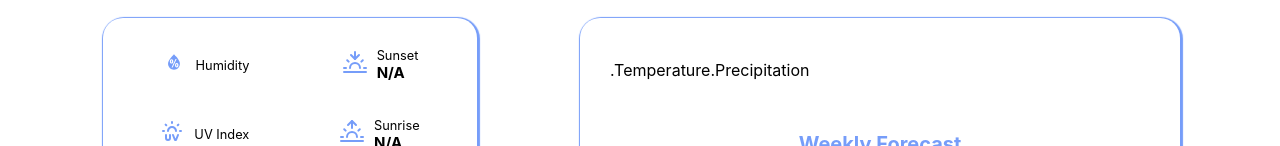
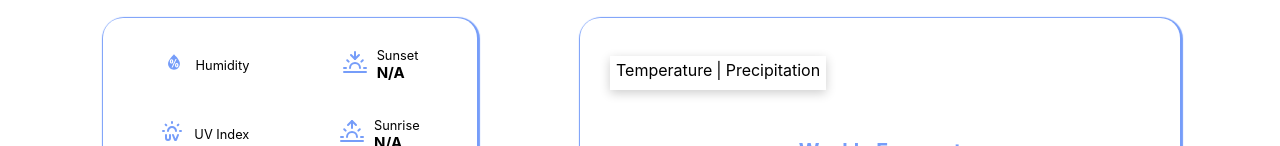
Before and after one commit to sreevani10/weather-dashboard, a React (Create React App) app: page / in a window 1280 px wide. Shown: the part 272-418 px from the top of the page. Built offline with nearby package versions, Linux system fonts and the light colour scheme; no server answers.

Commit message:
Update Tabs in the Forecast Menu

```diff
--- a/src/App.css
+++ b/src/App.css
@@ -30,4 +30,11 @@
   align-self: start;
   margin-left: 20px;
   cursor: pointer;
+  font-weight: 400;
+  margin-right: 20px;
+  padding: 4px 6px 0px 6px;
+  display: flex;
+  gap: 4px;
+  height: 30px;
+  box-shadow: 0 3px 10px rgb(0 0 0 / 0.2);
 }
--- a/src/App.js
+++ b/src/App.js
@@ -66,10 +66,11 @@ function App() {
         <div className="right-side">
           <div className="conditions">
             <span onClick={() => handleCondition("temperature")}>
-              .Temperature
+              Temperature
             </span>
+            <span>|</span>
             <span onClick={() => handleCondition("precipitation")}>
-              .Precipitation
+              Precipitation
             </span>
           </div>
 
```
